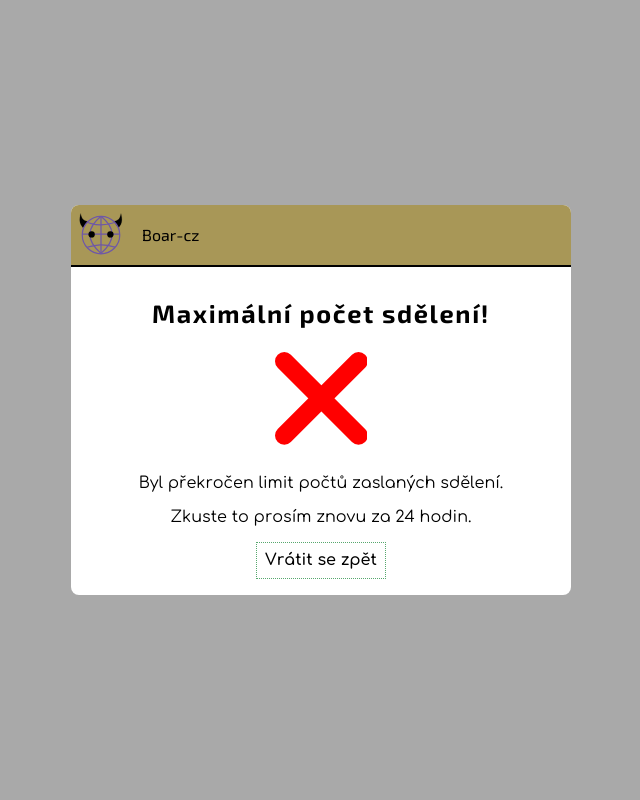
After one commit to Raus-Michal/kontaktni-formular, a PHP site: page /ok/rate.html in a window 1280 px wide. The commit adds this page. Shown: the whole page, without its empty margins (319-959 px from the left). Run offline with PHP 8.4, Linux system fonts and the light colour scheme.

Commit message:
dokonceni uprav - pridani stranky pri prekroceni Rate-Limit, pridani FETCH API, odebrani Local Storage API - nechci souhlas - je to v rozporu s  GDPR

```diff
--- a/navod-imp/cti-me.txt
+++ b/navod-imp/cti-me.txt
@@ -4,6 +4,5 @@ Návod implementace Kontaktní formulář
 - logo: změna textu
 - změna fóntů: při změně fontů zjistit zda text někde nepřetýká
 - změna barev
-- zmena akce.php - nutné změnit emailovou adresu a její zakódování v md5, předmět emailu!!!!
-- změna emailu musí být i v script.js
+- změna emailu v akce.php
 - změna akce.php - $odeslano_z --- // z které webové domény byl formulář odeslán
--- a/puvodni/config/rate-limit.php
+++ b/puvodni/config/rate-limit.php
@@ -31,6 +31,7 @@ if (isset($data[$ipAddress])) {
 if (isset($data[$ipAddress]) && count($data[$ipAddress]) >= $limit) {
     http_response_code(429);  // 429 Too Many Requests
     echo "Překročili jste limit požadavků. Zkuste to znovu později.";
+    header("Location:ok/rate.html"); // stránka se pomocí vestavene funkce header() presměruje a script níze uz se neprovede
     exit;
 }
 
--- a/puvodni/css/potvr.css
+++ b/puvodni/css/potvr.css
@@ -1,218 +1,55 @@
 
-html {
-  line-height: 1.15;
-  -webkit-text-size-adjust: 100%;
-  -moz-text-size-adjust: 100%;
-   -ms-text-size-adjust: 100%;
-       text-size-adjust: 100%;
+html{line-height:1.15;-webkit-text-size-adjust:100%;-moz-text-size-adjust:100%;text-size-adjust:100%;}
+body{margin:0;}
+main{display:block;}
+h1{font-size:2em;margin:.67em 0;}
+pre{font-family:monospace,monospace;font-size:1em;}
+a{background-color:transparent;}
+abbr[title]{border-bottom:none;text-decoration:underline;-webkit-text-decoration:underline dotted;text-decoration:underline dotted;}
+b,strong{font-weight:bolder;}
+code,kbd,samp{font-family:monospace,monospace;font-size:1em;}
+small{font-size:80%;}
+sub,sup{font-size:75%;line-height:0;position:relative;vertical-align:baseline;}
+sub{bottom:-0.25em;}
+sup{top:-0.5em;}
+img{border-style:none;}
+button,input,optgroup,select,textarea{font-family:inherit;font-size:100%;line-height:1.15;margin:0;}
+button,input{overflow:visible;}
+button,select{text-transform:none;}
+button,[type="button"],[type="reset"],[type="submit"]{-webkit-appearance:button;appearance:button;}
+button::-moz-focus-inner,[type="button"]::-moz-focus-inner,[type="reset"]::-moz-focus-inner,[type="submit"]::-moz-focus-inner{border-style:none;padding:0;}
+button:-moz-focusring,[type="button"]:-moz-focusring,[type="reset"]:-moz-focusring,[type="submit"]:-moz-focusring{outline: 1px dotted ButtonText;}
+fieldset{padding:.35em .75em .625em;}
+legend{
+-webkit-box-sizing:border-box;
+box-sizing:border-box;
+color:inherit;
+display:table;
+max-width:100%;
+padding:0;
+white-space:normal;
 }
-body {
-  margin: 0;
-}
-main {
-  display: block;
-}
-h1 {
-  font-size: 2em;
-  margin: 0.67em 0;
-}
-hr {
-  -webkit-box-sizing: content-box;
-          box-sizing: content-box;
-  height: 0;
-  overflow: visible;
-}
-pre {
-  font-family: monospace, monospace;
-  font-size: 1em;
-}
-a {
-  background-color: transparent;
-}
-abbr[title] {
-  border-bottom: none;
-  text-decoration: underline;
-  -webkit-text-decoration: underline dotted;
-          text-decoration: underline dotted;
-}
-b, strong {
-  font-weight: bolder;
-}
-code, kbd, samp {
-  font-family: monospace, monospace;
-  font-size: 1em;
-}
-small {
-  font-size: 80%;
-}
-sub,
-sup {
-  font-size: 75%;
-  line-height: 0;
-  position: relative;
-  vertical-align: baseline;
-}
-sub {
-  bottom: -0.25em;
-}
-sup {
-  top: -0.5em;
-}
-img {
-  border-style: none;
-}
-button, input, optgroup, select, textarea {
-  font-family: inherit;
-  font-size: 100%;
-  line-height: 1.15;
-  margin: 0;
-}
-button, input {
-  overflow: visible;
-}
-
-button, select {
-  text-transform: none;
-}
-
-button,
-[type="button"],
-[type="reset"],
-[type="submit"] {
-  -webkit-appearance: button;
-}
-
-button::-moz-focus-inner,
-[type="button"]::-moz-focus-inner,
-[type="reset"]::-moz-focus-inner,
-[type="submit"]::-moz-focus-inner {
-  border-style: none;
-  padding: 0;
-}
-
-button:-moz-focusring,
-[type="button"]:-moz-focusring,
-[type="reset"]:-moz-focusring,
-[type="submit"]:-moz-focusring {
-  outline: 1px dotted ButtonText;
-}
-
-fieldset {
-  padding: 0.35em 0.75em 0.625em;
-}
-
-legend {
-  -webkit-box-sizing: border-box;
-          box-sizing: border-box;
-  color: inherit;
-  display: table;
-  max-width: 100%;
-  padding: 0;
-  white-space: normal;
-}
-progress {
-  vertical-align: baseline;
-}
-textarea {
-  overflow: auto;
-}
-
-[type="checkbox"],
-[type="radio"] {
-  -webkit-box-sizing: border-box;
-          box-sizing: border-box;
-  padding: 0;
-}
-
-[type="number"]::-webkit-inner-spin-button, [type="number"]::-webkit-outer-spin-button {
-  height: auto;
-}
-
-[type="search"] {
-  -webkit-appearance: textfield;
-  outline-offset: -2px;
-}
-
-[type="search"]::-webkit-search-decoration {
-  -webkit-appearance: none;
-}
-
-::-webkit-file-upload-button {
-  -webkit-appearance: button;
-  font: inherit;
-}
-
-details {
-  display: block;
-}
-
-summary {
-  display: list-item;
-}
-
-template {
-  display: none;
-}
-
-[hidden] {
-  display: none;
-}
-
-p, ul, ol, dl, table, blockquote, pre, figure, hr
-{
-  padding-top: 0;
-  padding-bottom: 0;
-  margin-top: 0;
-  margin-bottom: 1rem;
-}
-
-h1, h2, h3, h4, h5, h6 {
-	margin-top: 0;
-	margin-bottom: .5rem;
-}
-
-ul ul, ul ol, ol ul, ol ol
-{
-  margin-bottom: 0;
-}
-
-ul, ol, dd {
-  padding-left: 1.75rem;
-}
-
-dd {
-  margin-left: 0;
-}
-
-blockquote {
-  border: 0;
-  padding-left: 1.75rem;
-  margin-left: 0;
-  font-style: italic;
-}
-
-figure {
-  margin-left: 0;
-  margin-right: 0;
-}
-
-figure > table, figure > img, figure > picture {
-  margin-bottom: 0;
-}
-
-fieldset {
-  border: 0;
-}
-
-legend {
-  padding: 0 .5rem;
-}
-
-hr {
-  border-style: solid;
-  opacity: .25;
-}
-
+progress{vertical-align:baseline;}
+textarea{overflow:auto;}
+[type="checkbox"],[type="radio"]{-webkit-box-sizing:border-box;box-sizing:border-box;padding:0;}
+[type="number"]::-webkit-inner-spin-button,[type="number"]::-webkit-outer-spin-button {height:auto;}
+[type="search"]{-webkit-appearance:textfield;appearance:textfield;outline-offset:-2px;}
+[type="search"]::-webkit-search-decoration{-webkit-appearance:none;}
+::-webkit-file-upload-button{-webkit-appearance:button;font:inherit;}
+details{display:block;}
+summary{display:list-item;}
+template{display:none;}
+[hidden]{display:none;}
+p,ul,ol,dl,table,blockquote,pre,figure{padding-top:0;padding-bottom:0;margin-top:0;margin-bottom:1rem;}
+h1,h2,h3,h4,h5,h6{margin-top:0;margin-bottom:.5rem;}
+ul ul,ul ol,ol ul,ol ol{margin-bottom:0;}
+ul,ol,dd{padding-left:1.75rem;}
+dd{margin-left:0;}
+blockquote{border:0;padding-left:1.75rem;margin-left:0;font-style:italic;}
+figure{margin-left:0;margin-right:0;}
+figure>table,figure>img,figure>picture{margin-bottom:0;}
+fieldset {border:0;}
+legend{padding:0 .5rem;}
 /* konec NORMALIZACE */
 
 :root
@@ -251,18 +88,14 @@ font-style:normal;
 body
 {
 display:-webkit-box;
-display:-ms-flexbox;
 display:flex;
--ms-flex-wrap:wrap;
-    flex-wrap:wrap;
--webkit-box-pack: center;
-    -ms-flex-pack: center;
-        justify-content: center;
--webkit-box-align: center;
-    -ms-flex-align: center;
-        align-items: center;
+flex-wrap:wrap;
+-webkit-box-pack:center;
+justify-content:center;
+-webkit-box-align:center;
+align-items:center;
 text-align:center;
-font-family: "text","Arial","Sans-Serif"; /* Formátování pro Bezpatkové písmo */
+font-family: "text","Arial",sans-serif; /* Formátování pro Bezpatkové písmo */
 color:black;
 font-size:100%;
 background: darkgray;
@@ -272,12 +105,12 @@ min-height:100vh;
 }
 
 
-h1 , h2 , h3 , h4 , h5
+h1,h2,h3,h4,h5
 {
-font-family:"nadpis","Verda";
+font-family:"nadpis",sans-serif;
 letter-spacing: 0.1rem; /*vlastnost určuje mezeru mezi jednotlivými písmeny */
--webkit-font-variant-ligatures: common-ligatures;
-font-variant-ligatures: common-ligatures;
+-webkit-font-variant-ligatures:common-ligatures;
+font-variant-ligatures:common-ligatures;
 font-weight:700;
 }
 
@@ -331,32 +164,27 @@ overflow: hidden;
 
 .dia_hlavicka
 {
-display: -webkit-box;
-display: -ms-flexbox;
+display:-webkit-box;
 display: flex;
--webkit-box-orient: horizontal;
--webkit-box-direction: normal;
-    -ms-flex-direction: row;
-        flex-direction: row;
--ms-flex-wrap: nowrap;
-    flex-wrap: nowrap;
+-webkit-box-orient:horizontal;
+-webkit-box-direction:normal;
+flex-direction:row;
+flex-wrap:nowrap;
 -webkit-box-align:center;
-    -ms-flex-align:center;
-        align-items:center;
--webkit-box-pack: start;
-    -ms-flex-pack: start;
-        justify-content: flex-start;
-padding: 5px;
+align-items:center;
+-webkit-box-pack:start;
+justify-content:flex-start;
+padding:5px;
 margin:0;
-margin-bottom: 1rem;
+margin-bottom:1rem;
 gap:1rem;
-background-color: var(--b2);
-border-bottom: 2px solid black;
+background-color:var(--b2);
+border-bottom:2px solid black;
 }
 
 .hla_p
 {
-font-family: "nadpis", "Verda";
+font-family:"nadpis",sans-serif;
 margin:0;
 }
 
@@ -404,7 +232,7 @@ font-weight:600;
 .anim_o
 {
 -webkit-animation: zobraz 1s 1s both;
-        animation: zobraz 1s 1s both;
+animation: zobraz 1s 1s both;
 }
 
 @-webkit-keyframes zobraz
--- /dev/null
+++ b/puvodni/ok/rate.html
@@ -0,0 +1,67 @@
+<!DOCTYPE html>
+<html lang="cs" dir="ltr">
+<head>
+<meta charset="utf-8">
+<meta name="viewport" content="width=device-width , initial-scale=1.0 , viewport-fit=cover">
+<link rel="stylesheet" href="../css/potvr.css?v=1">
+<link rel="shortcut icon" href="../../svg/logo.svg">
+<meta name="robots" content="noindex,nofollow">
+<meta name="description" content="Oznámení, že došlo k chybě při odesílání formuláře.">
+<meta name="keywords" content="chyba,odesláno">
+<meta name="author" content="Boar-cz">
+<meta name="application-name" content="Boar-cz">
+<meta name="author" content="Boar-cz">
+<link rel="apple-touch-icon" sizes="180x180" href="../../favicon//apple-touch-icon.png">
+<link rel="icon" type="image/png" sizes="32x32" href="../../favicon//favicon-32x32.png">
+<link rel="icon" type="image/png" sizes="16x16" href="../../favicon//favicon-16x16.png">
+<link rel="manifest" href="../../favicon//site.webmanifest">
+<link rel="mask-icon" href="../../favicon//safari-pinned-tab.svg" color="#5bbad5">
+<meta name="msapplication-TileColor" content="#ffc40d">
+<meta name="theme-color" content="#ffffff">
+<title>Chyba při odesílání</title>
+</head>
+<body>
+<div class="potvrzeni">
+
+<div class="dia_hlavicka">
+<div class="px50">
+<svg class="ls" width="400" height="400" viewBox="0 0 400 400" stroke-width="10" stroke-linejoin="round" stroke="rgb(110,87,168)" fill="none">
+<g id="logo">
+<g stroke="black" fill="black" stroke-width="1">
+<path d="M 94,91 C 55,84 46,65 37,27 27,76 23,101 57,143 Z" />
+<path d="m 303,91 c 39,-7 48,-26 57,-64 10,49 14,74 -20,116 z" />
+</g>
+<circle cx="200" cy="200" r="150" />
+<path d="m 200,50 c -109,89 -128,186 0,297" />
+<path d="m 200,50 c 109,89 128,186 0,297" />
+<path d="M 200,50 V 348" />
+<path d="m 89,100 c 60,13 106,36 222,0" />
+<path d="M 89,298 C 148,286 195,262 311,297" />
+<path d="M 346,192 54,193" />
+<g stroke="black" fill="black" stroke-width="1">
+<circle cx="125" cy="195" r="25" />
+<circle cx="275" cy="195" r="25" />
+</g>
+</g>
+</svg>
+</div>
+<p class="hla_p">Boar-cz</p>
+</div>
+
+<div class="dia_obsah">
+
+<h1>Maximální počet sdělení!</h1>
+<div class="anim_o">
+<svg class="w80" width="50" height="50" viewBox="0 0 50 50" stroke="red" stroke-width="10" stroke-linecap="round" stroke-linejoin="round" fill="none">
+<line x1="5" y1="5" x2="45" y2="45" />
+<line x1="45" y1="5" x2="5" y2="45" />
+</svg>
+</svg>
+</div>
+<p>Byl&nbsp;překročen limit počtů zaslaných sdělení.</p>
+<p>Zkuste&nbsp;to prosím znovu za&nbsp;24&nbsp;hodin.</p>
+<button class="but" type="button" onClick="window.location.replace('../');" title="Vrátit se zpět">Vrátit se zpět</button>
+</div>
+</div>
+</body>
+</html>
```
Also changed, not shown: puvodni/css/kon.css (+10 -44 lines), puvodni/index.html (+4 -4 lines), puvodni/script/kontakt.js (+86 -155 lines).
